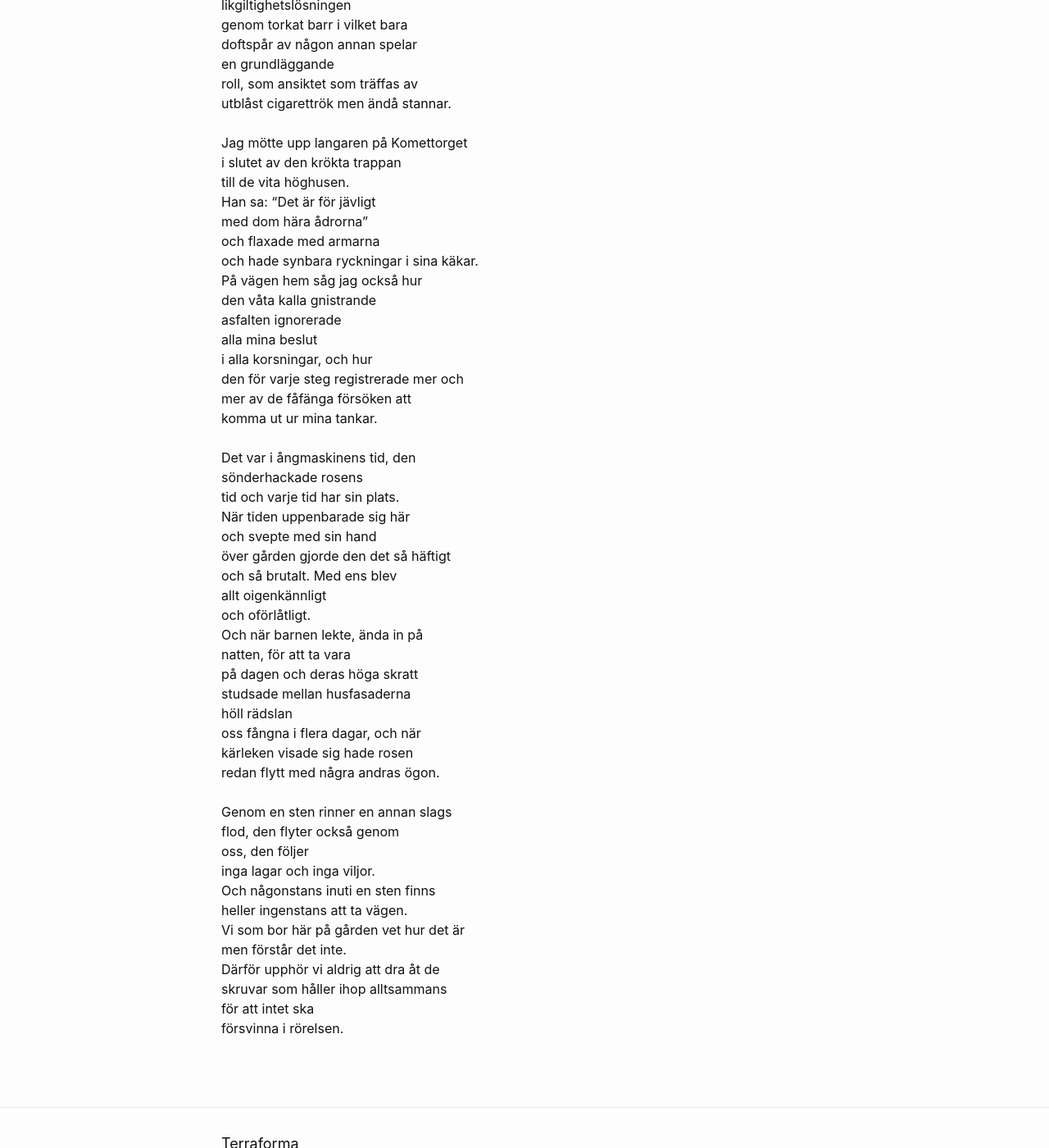
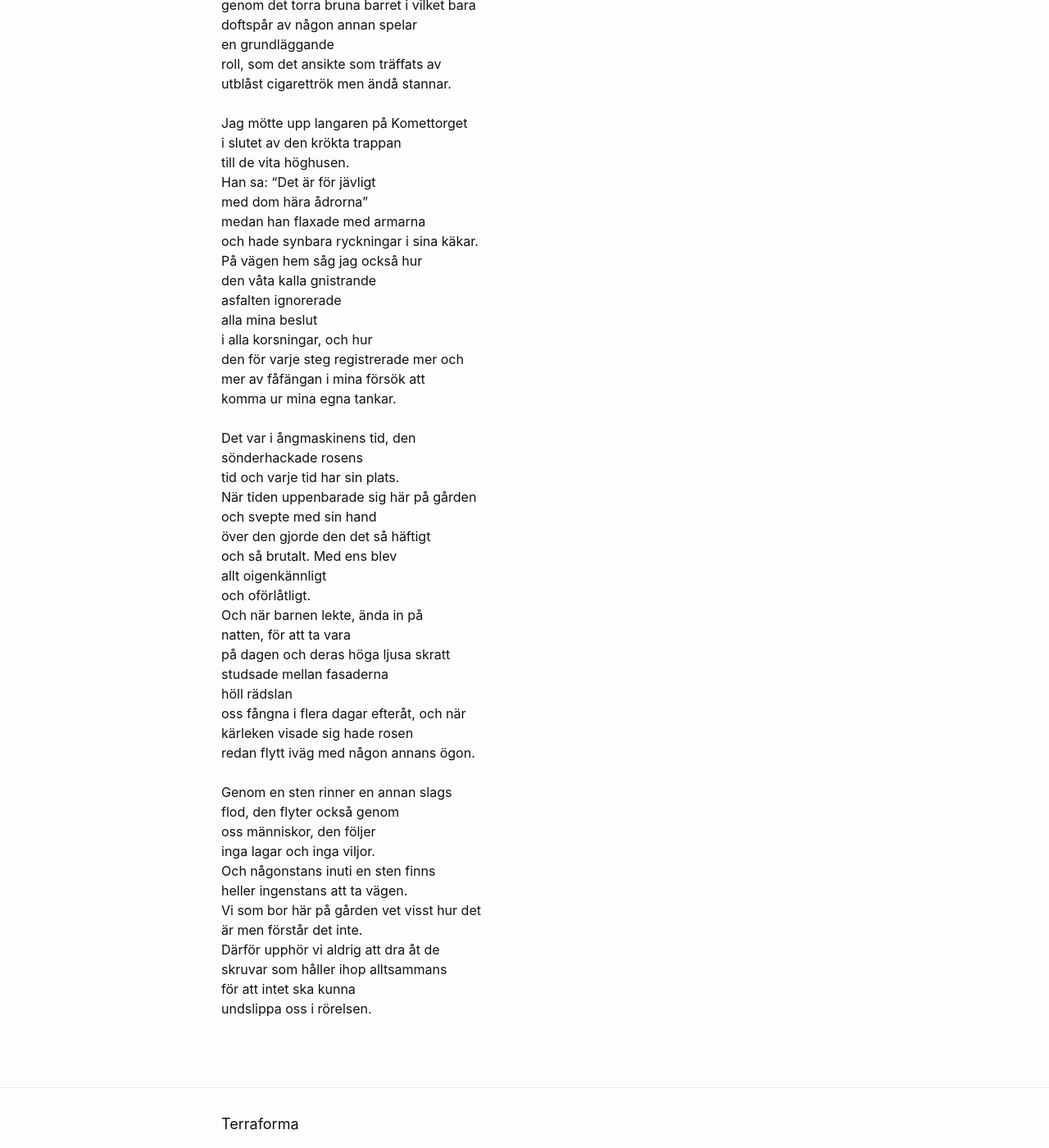
Before and after one commit to terr4form4/terr4form4.github.io, a Jekyll site: the page built from _posts/poesi/2024-01-03-dikter-2023-2024.md, in a window 1280 px wide and 1400 px high, scrolled down 8057 px. Shown: the whole window at 82% size. Built offline with Jekyll 4.4.1, drawn with Linux system fonts in a browser that asks for light colours; comment, search, counter and statistics services are not loaded; some of the changed text lies outside the part shown.

```diff
--- a/_posts/poesi/2024-01-03-dikter-2023-2024.md
+++ b/_posts/poesi/2024-01-03-dikter-2023-2024.md
@@ -326,10 +326,10 @@ och något inom oss, lika långsamt<br/>
 och lika förutsägbart som vanmakt.<br/>
 På marken, myrornas algoritm,<br/>
 likgiltighetslösningen<br/>
-genom torkat barr i vilket bara<br/>
+genom det torra bruna barret i vilket bara<br/>
 doftspår av någon annan spelar<br/>
 en grundläggande<br/>
-roll, som ansiktet som träffas av<br/>
+roll, som det ansikte som träffats av<br/>
 utblåst cigarettrök men ändå stannar.<br/>
 <br/>
 Jag mötte upp langaren på Komettorget<br/>
@@ -337,7 +337,7 @@ i slutet av den krökta trappan<br/>
 till de vita höghusen.<br/>
 Han sa: "Det är för jävligt<br/>
 med dom hära ådrorna"<br/>
-och flaxade med armarna<br/>
+medan han flaxade med armarna<br/>
 och hade synbara ryckningar i sina käkar.<br/>
 På vägen hem såg jag också hur<br/>
 den våta kalla gnistrande<br/>
@@ -345,37 +345,37 @@ asfalten ignorerade<br/>
 alla mina beslut<br/>
 i alla korsningar, och hur<br/>
 den för varje steg registrerade mer och<br/>
-mer av de fåfänga försöken att<br/>
-komma ut ur mina tankar.<br/>
+mer av fåfängan i mina försök att<br/>
+komma ur mina egna tankar.<br/>
 <br/>
 Det var i ångmaskinens tid, den<br/>
 sönderhackade rosens<br/>
 tid och varje tid har sin plats.<br/>
-När tiden uppenbarade sig här<br/>
+När tiden uppenbarade sig här på gården<br/>
 och svepte med sin hand<br/>
-över gården gjorde den det så häftigt<br/>
+över den gjorde den det så häftigt<br/>
 och så brutalt. Med ens blev<br/>
 allt oigenkännligt<br/>
 och oförlåtligt.<br/>
 Och när barnen lekte, ända in på<br/>
 natten, för att ta vara<br/>
-på dagen och deras höga skratt<br/>
-studsade mellan husfasaderna<br/>
+på dagen och deras höga ljusa skratt<br/>
+studsade mellan fasaderna<br/>
 höll rädslan<br/>
-oss fångna i flera dagar, och när<br/>
+oss fångna i flera dagar efteråt, och när<br/>
 kärleken visade sig hade rosen<br/>
-redan flytt med några andras ögon.<br/>
+redan flytt iväg med någon annans ögon.<br/>
 <br/>
 Genom en sten rinner en annan slags<br/>
 flod, den flyter också genom<br/>
-oss, den följer<br/>
+oss människor, den följer<br/>
 inga lagar och inga viljor.<br/>
 Och någonstans inuti en sten finns<br/>
 heller ingenstans att ta vägen.<br/>
-Vi som bor här på gården vet hur det är<br/>
-men förstår det inte.<br/>
+Vi som bor här på gården vet visst hur det<br/>
+är men förstår det inte.<br/>
 Därför upphör vi aldrig att dra åt de<br/>
 skruvar som håller ihop alltsammans<br/>
-för att intet ska<br/>
-försvinna i rörelsen.<br/>
+för att intet ska kunna<br/>
+undslippa oss i rörelsen.<br/>
 <br/>
```
Also changed, not shown: other parts of _posts/poesi/2024-01-03-dikter-2023-2024.md (+10 -10 lines), _posts/essäer/2024-06-20-om-översättning-av-det-gemensamma.md (added, +11 -0 lines).
